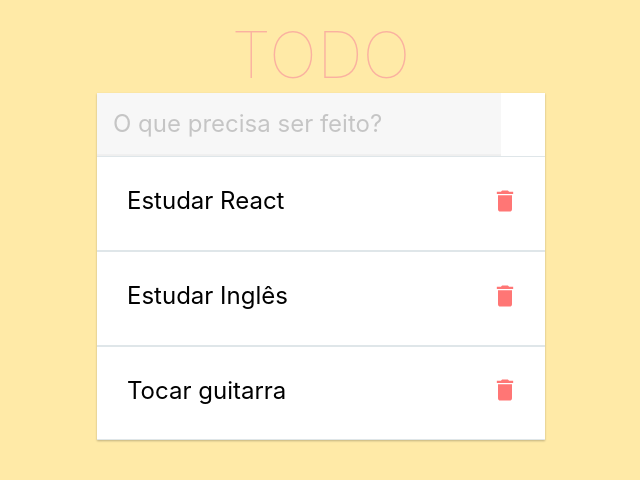
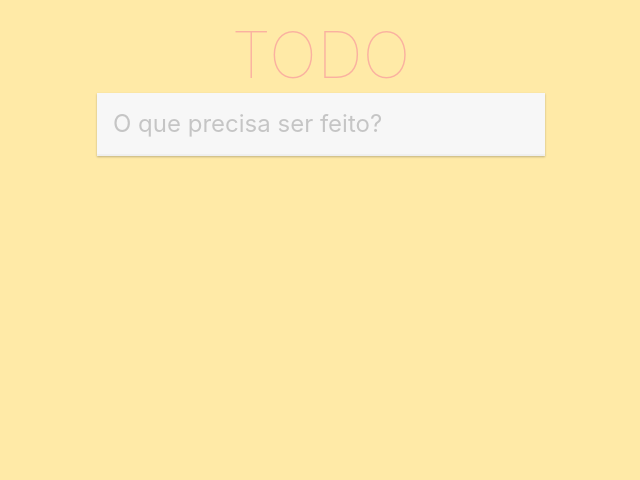
Before and after one commit to Flavio-Lima/TODO, a React (Create React App) app: page / in a window 1280 px wide. Shown: the top 480 px of the page, without its empty margins (319-959 px from the left). Built offline with nearby package versions, Linux system fonts and the light colour scheme.

Commit message:
incliu tarefas

```diff
--- a/src/App.css
+++ b/src/App.css
@@ -3,6 +3,7 @@
   box-shadow: inset 0 -2px 1px rgba(0, 0, 0, 0.03);
   font-size: 1.5rem;
   font-style: intalic;
+  width: 100%;
   padding: 16px 16px 18px 16px;
 }
 
--- a/src/App.js
+++ b/src/App.js
@@ -8,13 +8,7 @@ const App = () => {
   const ESCAPE_KEY = 27;
   const ENTER_KEY = 13;
 
-  const initialTodos = [
-    {id: 1, title: 'Estudar React', checked: false},
-    {id: 2, title: 'Estudar Inglês', checked: true},
-    {id: 3, title: 'Tocar guitarra', checked: false},
-  ]
-
-  const [todos, setTodos] = useState(initialTodos);
+  const [todos, setTodos] = useState([]);
   const [value, setValue] = useState('')
 
   const erase = () => {
@@ -22,7 +16,17 @@ const App = () => {
   }
 
   const submit = () => {
-    console.log(value);
+    setTodos([
+      ...todos,
+      {
+        id: new Date().getTime(),
+        title: value,
+        checked: false,
+      }
+    ])
+
+
+
     erase();
   }
 
```
